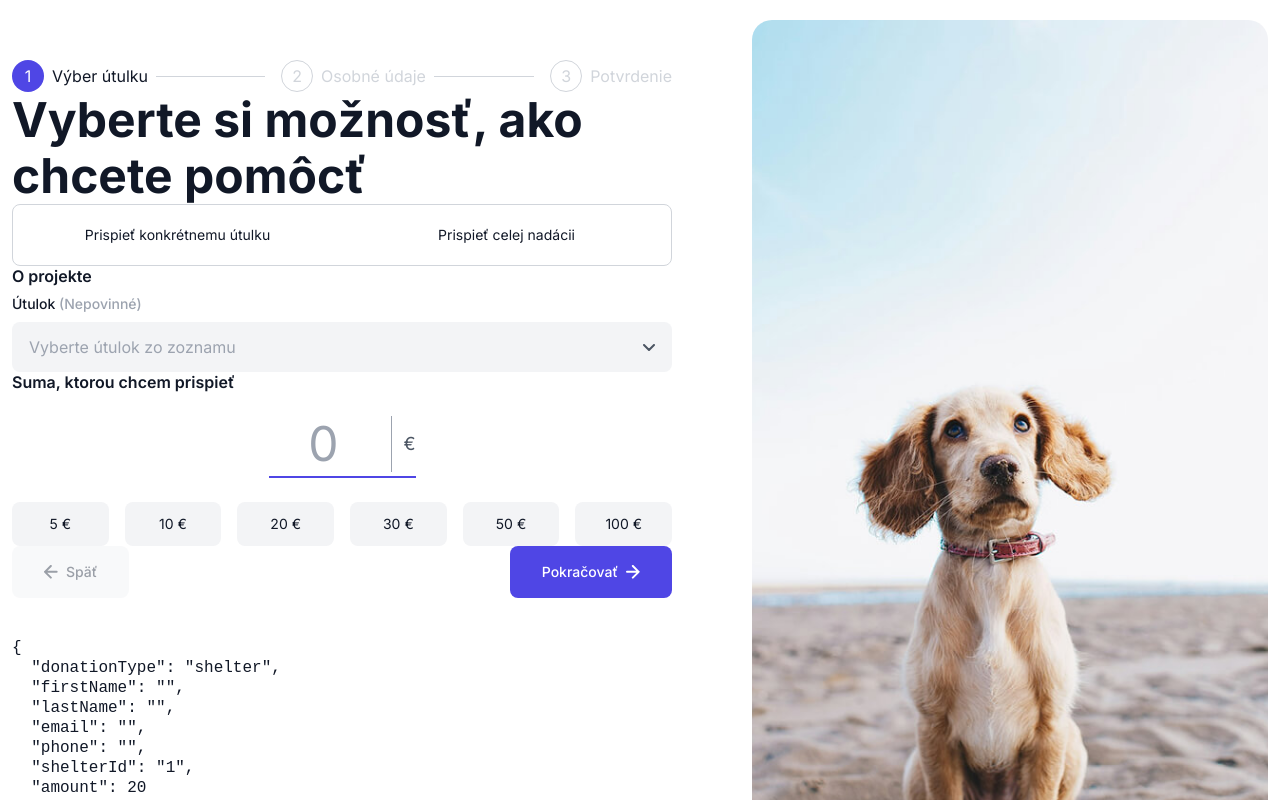
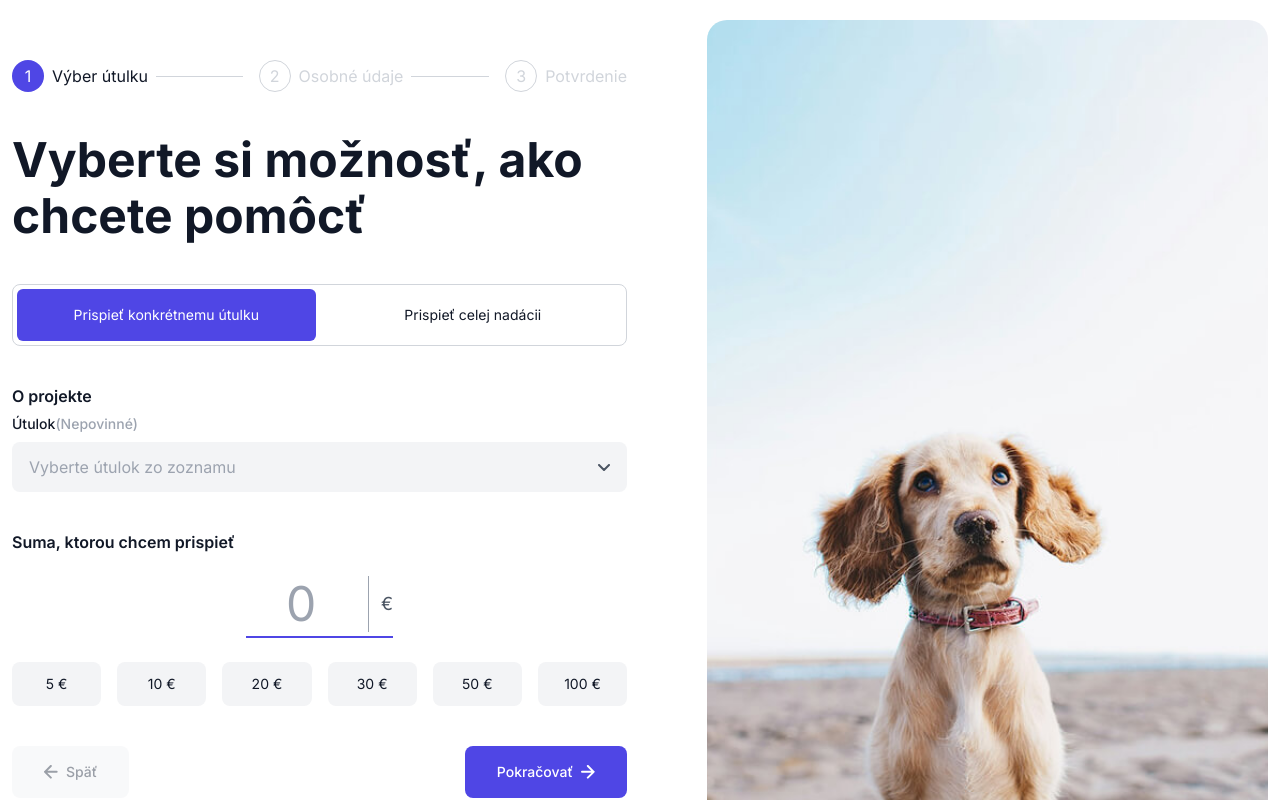
Before and after one commit to peterkomar1337/goodrequest-fe, a Next.js app: page / in a window 1280 px wide. Shown: the top 800 px of the page. Built offline with nearby package versions, Linux system fonts and the light colour scheme; what react-international-phone would draw is missing.

Commit message:
feat/first step connected to the form - choice, shelter, amount

```diff
--- a/src/app/page.module.scss
+++ b/src/app/page.module.scss
@@ -23,23 +23,6 @@
   }
 }
 
-.content {
-  display: flex;
-  flex-direction: column;
-  gap: 40px;
-  max-width: 660px;
-  padding: 40px 0;
-
-  @media (max-width: $screen-desktop-max) {
-    max-width: 100%;
-    padding: 30px;
-  }
-
-  @media (max-width: $screen-mobile-max) {
-    padding: 15px 0;
-  }
-}
-
 .leadImage {
   height: 100%;
   object-fit: cover;
--- a/src/app/page.tsx
+++ b/src/app/page.tsx
@@ -9,7 +9,7 @@ export default function Home() {
     <main>
       <div className={styles.wrapper}>
         <section className={`container ${styles.section}`}>
-          <div className={styles.content}>
+          <div>
             <Steps />
             <Footer />
           </div>
--- a/src/components/DonationAmount/DonationAmount.module.scss
+++ b/src/components/DonationAmount/DonationAmount.module.scss
@@ -65,34 +65,44 @@
 }
 
 .preset {
+  @include lead-4;
+
   flex: 1 1 0;
   min-width: 72px;
-}
-
-.presetLabel {
-  @include lead-4;
-
-  display: block;
   padding: 12px 8px;
+  border: none;
   border-radius: $radius-md;
   background-color: $secondary;
-  text-align: center;
+  font-family: inherit;
+  color: inherit;
   cursor: pointer;
   transition:
     background-color 0.15s ease,
     color 0.15s ease;
+
+  &:hover {
+    background-color: $quintarny;
+  }
+
+  &:focus-visible {
+    outline: 2px solid $primary;
+    outline-offset: 2px;
+  }
+
+  &[aria-pressed="true"] {
+    background-color: $primary;
+    color: $white;
+
+    &:hover {
+      background-color: $primary;
+    }
+  }
 }
 
-.presetInput:not(:checked) + .presetLabel:hover {
-  background-color: $quintarny;
+.error {
+  @include lead-4;
+
+  margin-bottom: 24px;
+  color: $error;
+  text-align: center;
 }
-
-.presetInput:checked + .presetLabel {
-  background-color: $primary;
-  color: $white;
-}
-
-.presetInput:focus-visible + .presetLabel {
-  outline: 2px solid $primary;
-  outline-offset: 2px;
-}
--- a/src/components/DonationAmount/DonationAmount.tsx
+++ b/src/components/DonationAmount/DonationAmount.tsx
@@ -1,7 +1,19 @@
+import { useFormContext } from "react-hook-form";
+import type { DonationFormValues } from "@/lib/donationSchema";
 import styles from "./DonationAmount.module.scss";
+
 const PRESETS = [5, 10, 20, 30, 50, 100];
 
 export default function DonationAmount() {
+  const {
+    register,
+    setValue,
+    watch,
+    formState: { errors },
+  } = useFormContext<DonationFormValues>();
+
+  const amount = watch("amount");
+
   return (
     <fieldset className={styles.wrapper}>
       <legend className={styles.legend}>Suma, ktorou chcem prispieť</legend>
@@ -14,30 +26,35 @@ export default function DonationAmount() {
           className={styles.input}
           type="number"
           id="amount"
-          name="amount"
           placeholder="0"
           min="1"
           inputMode="numeric"
+          aria-invalid={errors.amount ? true : undefined}
+          aria-describedby={errors.amount ? "amount-error" : undefined}
+          {...register("amount", { valueAsNumber: true })}
         />
         <span className={styles.currency} aria-hidden>
           €
         </span>
       </div>
 
+      {errors.amount && (
+        <p className={styles.error} id="amount-error" role="alert">
+          {errors.amount.message}
+        </p>
+      )}
+
       <div className={styles.presets}>
         {PRESETS.map((value) => (
-          <div className={styles.preset} key={value}>
-            <input
-              className={`sr-only ${styles.presetInput}`}
-              type="radio"
-              name="amountPreset"
-              id={`amount-${value}`}
-              value={value}
-            />
-            <label className={styles.presetLabel} htmlFor={`amount-${value}`}>
-              {value} €
-            </label>
-          </div>
+          <button
+            key={value}
+            type="button"
+            className={styles.preset}
+            aria-pressed={amount === value}
+            onClick={() => setValue("amount", value, { shouldValidate: true })}
+          >
+            {value} €
+          </button>
         ))}
       </div>
     </fieldset>
--- a/src/components/DonationChoice/DonationChoice.tsx
+++ b/src/components/DonationChoice/DonationChoice.tsx
@@ -1,6 +1,10 @@
+import { useFormContext } from "react-hook-form";
+import type { DonationFormValues } from "@/lib/donationSchema";
 import styles from "./DonationChoice.module.scss";
 
 export function DonationChoice() {
+  const { register } = useFormContext<DonationFormValues>();
+
   return (
     <fieldset className={styles.choicesWrapper}>
       <legend className="sr-only">Vyberte si možnosť, ako chcete pomôcť</legend>
@@ -8,9 +12,9 @@ export function DonationChoice() {
       <input
         className={`sr-only ${styles.choiceInput}`}
         type="radio"
-        name="donationType"
         id="donationType-shelter"
         value="shelter"
+        {...register("donationType")}
       />
       <label className={styles.choiceLabel} htmlFor="donationType-shelter">
         Prispieť konkrétnemu útulku
@@ -19,9 +23,9 @@ export function DonationChoice() {
       <input
         className={`sr-only ${styles.choiceInput}`}
         type="radio"
-        name="donationType"
         id="donationType-foundation"
         value="foundation"
+        {...register("donationType")}
       />
       <label className={styles.choiceLabel} htmlFor="donationType-foundation">
         Prispieť celej nadácii
--- a/src/components/ShelterSelect/ShelterSelect.module.scss
+++ b/src/components/ShelterSelect/ShelterSelect.module.scss
@@ -35,3 +35,9 @@
 .select:has(option[value=""]:checked) {
   color: $quaternary;
 }
+
+.error {
+  @include lead-4;
+
+  color: $error;
+}
--- a/src/components/ShelterSelect/ShelterSelect.tsx
+++ b/src/components/ShelterSelect/ShelterSelect.tsx
@@ -1,16 +1,28 @@
+import { useFormContext } from "react-hook-form";
+import type { DonationFormValues } from "@/lib/donationSchema";
 import styles from "./ShelterSelect.module.scss";
 
 export function ShelterSelect() {
+  const {
+    register,
+    watch,
+    formState: { errors },
+  } = useFormContext<DonationFormValues>();
+
+  const isForShelter = watch("donationType") === "shelter";
+
   return (
     <div className={styles.field}>
       <label className={styles.label} htmlFor="shelterId">
-        Útulok <span className={styles.optional}>(Nepovinné)</span>
+        Útulok{""}
+        {isForShelter && <span className={styles.optional}>(Nepovinné)</span>}
       </label>
       <select
         className={styles.select}
         id="shelterId"
-        name="shelterId"
-        defaultValue=""
+        aria-invalid={errors.shelterId ? true : undefined}
+        aria-describedby={errors.shelterId ? "shelterId-error" : undefined}
+        {...register("shelterId")}
       >
         <option value="" disabled>
           Vyberte útulok zo zoznamu
@@ -18,6 +30,11 @@ export function ShelterSelect() {
         <option value="1">Útulok Bratislava</option>
         <option value="2">Útulok Košice</option>
       </select>
+      {errors.shelterId && (
+        <p className={styles.error} id="shelterId-error" role="alert">
+          {errors.shelterId.message}
+        </p>
+      )}
     </div>
   );
 }
--- a/src/components/Steps/Steps.module.scss
+++ b/src/components/Steps/Steps.module.scss
@@ -5,6 +5,23 @@
   display: flex;
   flex-direction: column;
   gap: 8px;
+}
+
+.content {
+  display: flex;
+  flex-direction: column;
+  gap: 40px;
+  max-width: 660px;
+  padding: 40px 0;
+
+  @media (max-width: $screen-desktop-max) {
+    max-width: 100%;
+    padding: 30px;
+  }
+
+  @media (max-width: $screen-mobile-max) {
+    padding: 15px 0;
+  }
 }
 
 .sectionTitle {
--- a/src/components/Steps/Steps.tsx
+++ b/src/components/Steps/Steps.tsx
@@ -9,6 +9,7 @@ import { StepSummary } from "@/components/Steps/StepSummary";
 import { DonationFormValues, donationSchema } from "@/lib/donationSchema";
 import { FormProvider, useForm } from "react-hook-form";
 import { zodResolver } from "@hookform/resolvers/zod";
+import styles from "./Steps.module.scss";
 
 const stepLabels = ["Výber útulku", "Osobné údaje", "Potvrdenie"];
 
@@ -19,21 +20,18 @@ export function Steps() {
     resolver: zodResolver(donationSchema),
     defaultValues: {
       donationType: "shelter",
+      shelterId: "",
       firstName: "",
       lastName: "",
       email: "",
       phone: "",
-      // TODO: placeholders until step 1 is wired to the form. Step navigation
-      // validates shelterId and amount, so without them the wizard cannot
-      // leave step 1.
-      shelterId: "1",
-      amount: 20,
     },
   });
 
   return (
     <FormProvider {...methods}>
       <form
+        className={styles.content}
         onSubmit={methods.handleSubmit(() => {
           // TODO: send through useMutation once the API is wired
         })}
```
